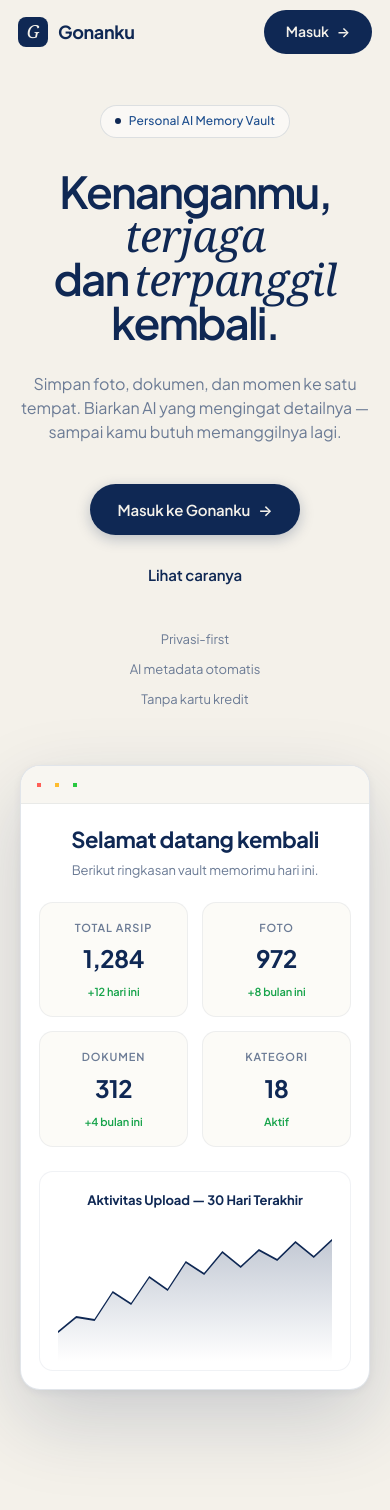
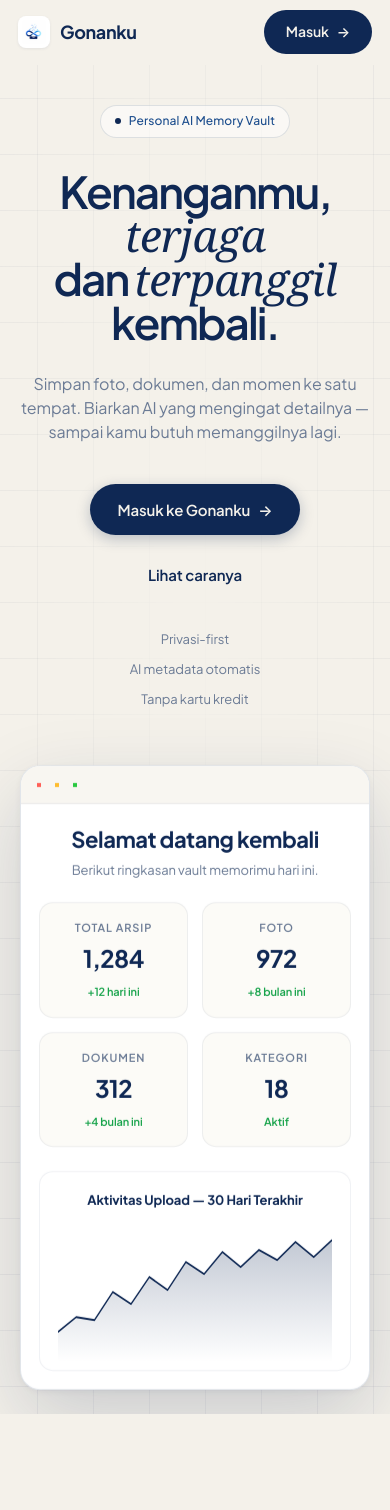
Before and after one commit to Sulthonikamalm/cloudtubes-gonanku, a Flask app: page / in a window 390 px wide. Shown: the top 1510 px of the page. Run offline with Flask 3, Linux system fonts and the light colour scheme; some web fonts are replaced.

Commit message:
feat(landing): logo asli, kampus Telkom University Surabaya, grid + parallax
Tiga perubahan landing per feedback user:

1. Ganti placeholder 'G' (3 spot) → image logo-sm.png asli
   - Navbar brand
   - Mockup screen brand (sidebar dashboard simulasi)
   - Footer brand
   .brand-mark dan .screen-brand .m sekarang styling <img>: object-fit
   contain, latar paper putih dengan shadow lembut supaya logo gelap tetap
   kelihatan di atas canvas cream.

2. Contoh chat hero: 'kampus UGM' → 'kampus Telkom University Surabaya'
   (sesuai kampus user, supaya demo terasa autentik).

3. Background grid + parallax subtle:
   - .has-grid + .grid-overlay: pattern garis 1px x 1px tipis (line-soft
     opacity ~7%) ala Linear/Vercel. Mask-image radial supaya grid solid di
     edge dan fade di tengah — terkesan editorial bukan grid generik.
   - data-parallax="0.18" untuk grid hero, "-0.08" untuk hero-stage,
     "0.12" untuk grid CTA. Speed negatif = bergerak lebih lambat dari
     scroll (efek depth halus, bukan parallax besar yg bikin pusing).
   - JS handler pakai requestAnimationFrame + passive scroll listener
     supaya smooth tanpa jank di mobile.
   - will-change: transform di elemen parallax → compositor hint browser.

Verifikasi:
- /static/images/logo-sm.png?v=3 di-link 3x dari landing.html ✓
- 2 .has-grid section (hero + cta) ✓
- 3 elemen [data-parallax] aktif ✓
- "Telkom University Surabaya" present, "UGM" hilang dari source ✓
- Layout responsif tetap (logo 32px navbar, 24px screen mockup) ✓

Co-Authored-By: Claude Opus 4.7 (1M context) <noreply@anthropic.com>

```diff
--- a/app/static/css/landing.css
+++ b/app/static/css/landing.css
@@ -78,11 +78,15 @@ button { font-family: inherit; cursor: pointer; }
   display: flex; align-items: center; justify-content: space-between; height: 76px;
 }
 .brand { display: flex; align-items: center; gap: 10px; font-weight: 700; font-size: 18px; letter-spacing: -.02em; }
+/* brand-mark sekarang <img> bukan span. Box tipis dengan kontras lembut
+   biar logo asli kelihatan jelas di atas canvas cream. */
 .brand-mark {
-  width: 30px; height: 30px; border-radius: 8px;
-  background: var(--ink); color: var(--canvas);
-  display: grid; place-items: center;
-  font-family: var(--font-serif); font-style: italic; font-size: 18px; font-weight: 500;
+  width: 32px; height: 32px;
+  object-fit: contain;
+  border-radius: 8px;
+  background: var(--paper);
+  padding: 4px;
+  box-shadow: 0 1px 3px rgba(15, 40, 84, .08);
 }
 .nav-menu { display: flex; align-items: center; gap: 36px; }
 .nav-menu a { font-size: 14px; color: var(--ink-mute); font-weight: 500; transition: color .2s; }
@@ -96,6 +100,45 @@ button { font-family: inherit; cursor: pointer; }
 .nav-cta:hover { background: #0a1d3f; transform: translateY(-1px); }
 .nav-cta .arr { transition: transform .2s; }
 .nav-cta:hover .arr { transform: translateX(3px); }
+
+/* ---------- Grid background pattern (Linear/Vercel-style linework) ----------
+   Pakai dua linear-gradient repeating: garis vertikal + garis horizontal,
+   tipis (1px) di atas line-soft. Mask-image fade-out di tepi supaya tidak
+   menabrak konten. Parallax dilakukan dari JS lewat translate3d.
+   ---------------------------------------------------------------------- */
+.has-grid { position: relative; overflow: hidden; }
+.grid-overlay {
+  position: absolute;
+  inset: -10% -5% -5%;
+  pointer-events: none;
+  z-index: 0;
+  background-image:
+    linear-gradient(to right, rgba(15, 40, 84, .07) 1px, transparent 1px),
+    linear-gradient(to bottom, rgba(15, 40, 84, .07) 1px, transparent 1px);
+  background-size: 56px 56px;
+  /* Sapuan fade radial di tengah supaya grid terlihat solid di edge dan
+     lembut di area konten — terkesan editorial bukan grid biasa. */
+  mask-image: radial-gradient(
+    ellipse 70% 80% at 50% 40%,
+    rgba(0, 0, 0, 0) 0%,
+    rgba(0, 0, 0, 0.55) 55%,
+    rgba(0, 0, 0, 0.85) 100%
+  );
+  -webkit-mask-image: radial-gradient(
+    ellipse 70% 80% at 50% 40%,
+    rgba(0, 0, 0, 0) 0%,
+    rgba(0, 0, 0, 0.55) 55%,
+    rgba(0, 0, 0, 0.85) 100%
+  );
+  will-change: transform;
+}
+/* Konten hero/cta posisi relatif supaya tidak ketimbun overlay. */
+.has-grid > .wrap,
+.has-grid > .hero-stage,
+.has-grid > .stats { position: relative; z-index: 1; }
+
+/* Elemen parallax: hint browser untuk compositor, transform via JS. */
+[data-parallax] { will-change: transform; }
 
 /* ---------- Hero ---------- */
 .hero { padding: 80px 0 60px; text-align: center; position: relative; }
@@ -173,10 +216,12 @@ h1.hero-title {
 }
 .screen-brand { display: flex; align-items: center; gap: 8px; font-weight: 700; font-size: 14px; margin-bottom: 28px; }
 .screen-brand .m {
-  width: 22px; height: 22px; border-radius: 6px;
-  background: var(--ink); color: var(--canvas);
-  display: grid; place-items: center;
-  font-family: var(--font-serif); font-style: italic; font-size: 13px;
+  width: 24px; height: 24px;
+  object-fit: contain;
+  border-radius: 6px;
+  background: var(--paper);
+  padding: 2px;
+  box-shadow: 0 1px 2px rgba(15, 40, 84, .1);
 }
 .screen-nav { display: flex; flex-direction: column; gap: 4px; }
 .screen-nav-item {
--- a/app/templates/landing.html
+++ b/app/templates/landing.html
@@ -16,7 +16,7 @@
   <header class="nav" id="nav">
     <div class="wrap nav-inner">
       <a class="brand" href="/">
-        <span class="brand-mark">G</span>
+        <img src="{{ url_for('static', filename='images/logo-sm.png', v='3') }}" alt="" class="brand-mark" />
         <span>Gonanku</span>
       </a>
       <nav class="nav-menu">
@@ -31,7 +31,8 @@
   </header>
 
   <!-- Hero -->
-  <section class="hero">
+  <section class="hero has-grid">
+    <div class="grid-overlay" data-parallax="0.18" aria-hidden="true"></div>
     <div class="wrap">
       <span class="eyebrow"><span class="dot"></span> Personal AI Memory Vault</span>
       <h1 class="hero-title">
@@ -60,12 +61,12 @@
     </div>
 
     <!-- Product mockup besar -->
-    <div class="hero-stage reveal">
+    <div class="hero-stage reveal" data-parallax="-0.08">
       <div class="hero-screen">
         <div class="screen-body">
           <aside class="screen-side">
             <div class="screen-brand">
-              <span class="m">G</span> Gonanku
+              <img src="{{ url_for('static', filename='images/logo-sm.png', v='3') }}" alt="" class="m" /> Gonanku
             </div>
             <nav class="screen-nav">
               <div class="screen-nav-item active"><span class="ic"></span> Dashboard</div>
@@ -268,7 +269,7 @@
         <div class="sc-visual sv-chat">
           <div class="b ai">Hai, ada yang bisa kubantu temukan hari ini?</div>
           <div class="b me">Cari foto wisuda kakak dong</div>
-          <div class="b ai">Aku menemukan 14 foto wisuda kakak — tertanggal Agustus 2022 di kampus UGM.</div>
+          <div class="b ai">Aku menemukan 14 foto wisuda kakak — tertanggal Agustus 2022 di kampus Telkom University Surabaya.</div>
           <div class="typing"><span></span><span></span><span></span></div>
         </div>
       </div>
@@ -373,7 +374,8 @@
   </section>
 
   <!-- CTA -->
-  <section class="cta-wrap">
+  <section class="cta-wrap has-grid">
+    <div class="grid-overlay" data-parallax="0.12" aria-hidden="true"></div>
     <div class="wrap reveal">
       <h2 class="cta-h">
         Memorimu pantas <span class="serif">disimpan</span><br />
@@ -394,7 +396,7 @@
       <div class="footer-grid">
         <div>
           <div class="brand">
-            <span class="brand-mark">G</span>
+            <img src="{{ url_for('static', filename='images/logo-sm.png', v='3') }}" alt="" class="brand-mark" />
             <span>Gonanku</span>
           </div>
           <p class="foot-brand-p">
@@ -434,16 +436,36 @@
   </footer>
 
   <script>
-    // Navbar shadow on scroll
+    // Navbar shadow on scroll + parallax handler
+    // Pakai requestAnimationFrame biar scroll smooth tanpa jank di mobile.
     const nav = document.getElementById('nav');
-    const onScroll = () => {
-      if (window.scrollY > 8) nav.classList.add('scrolled');
+    const parallaxNodes = Array.from(document.querySelectorAll('[data-parallax]'));
+    let ticking = false;
+
+    function onScrollUpdate() {
+      const y = window.scrollY;
+      if (y > 8) nav.classList.add('scrolled');
       else nav.classList.remove('scrolled');
-    };
-    window.addEventListener('scroll', onScroll, { passive: true });
-    onScroll();
 
-    // Reveal on scroll
+      // Parallax: tiap elemen bergerak sesuai data-parallax speed (negatif =
+      // bergerak lebih lambat dari scroll, positif = sebaliknya). Subtle,
+      // bukan parallax besar yang bikin pusing.
+      parallaxNodes.forEach((el) => {
+        const speed = parseFloat(el.dataset.parallax) || 0;
+        el.style.transform = `translate3d(0, ${y * speed}px, 0)`;
+      });
+      ticking = false;
+    }
+
+    window.addEventListener('scroll', () => {
+      if (!ticking) {
+        requestAnimationFrame(onScrollUpdate);
+        ticking = true;
+      }
+    }, { passive: true });
+    onScrollUpdate();
+
+    // Reveal on scroll (sudah dipakai untuk fade-in section)
     const io = new IntersectionObserver((entries) => {
       entries.forEach((e) => {
         if (e.isIntersecting) {
```
